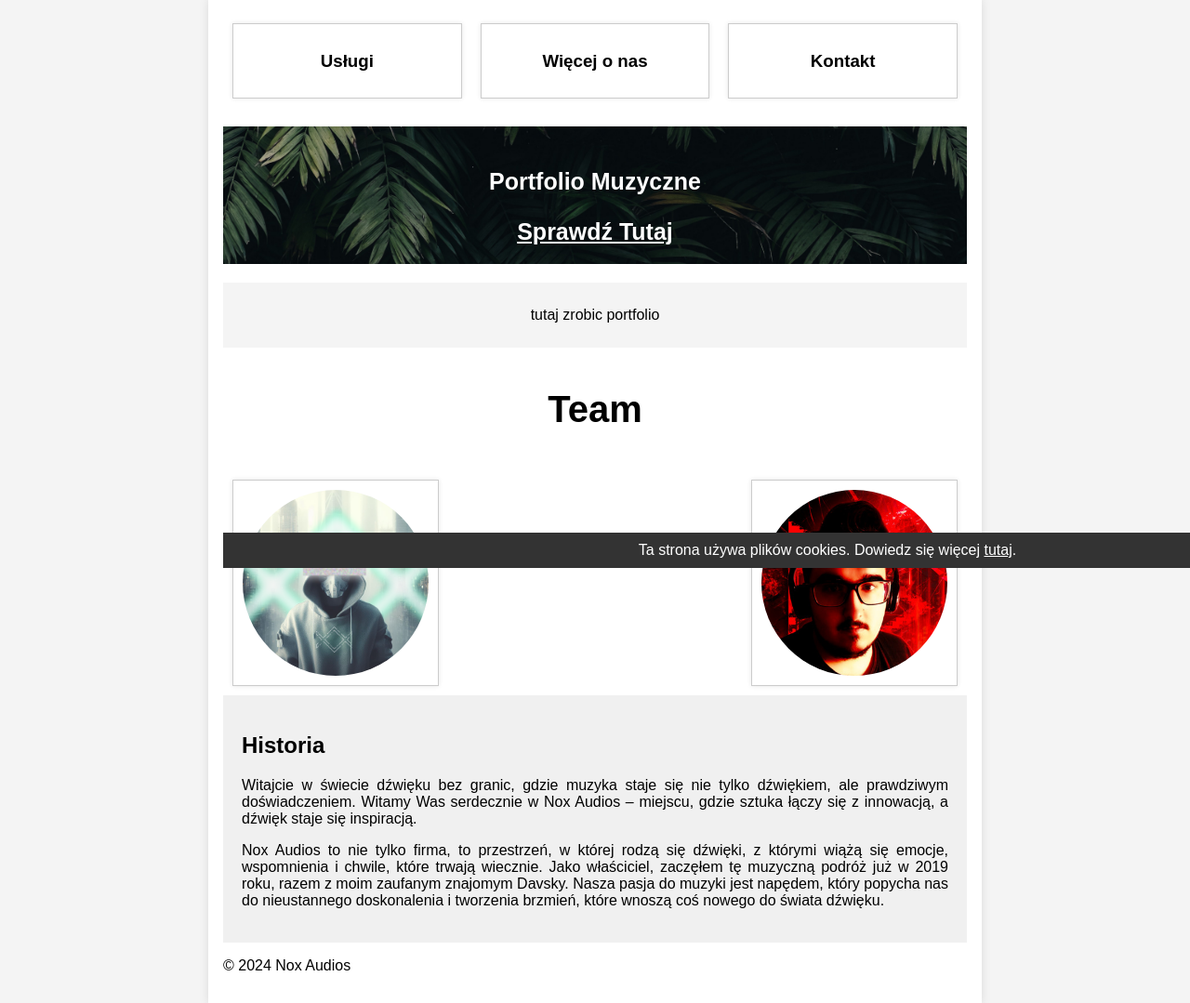
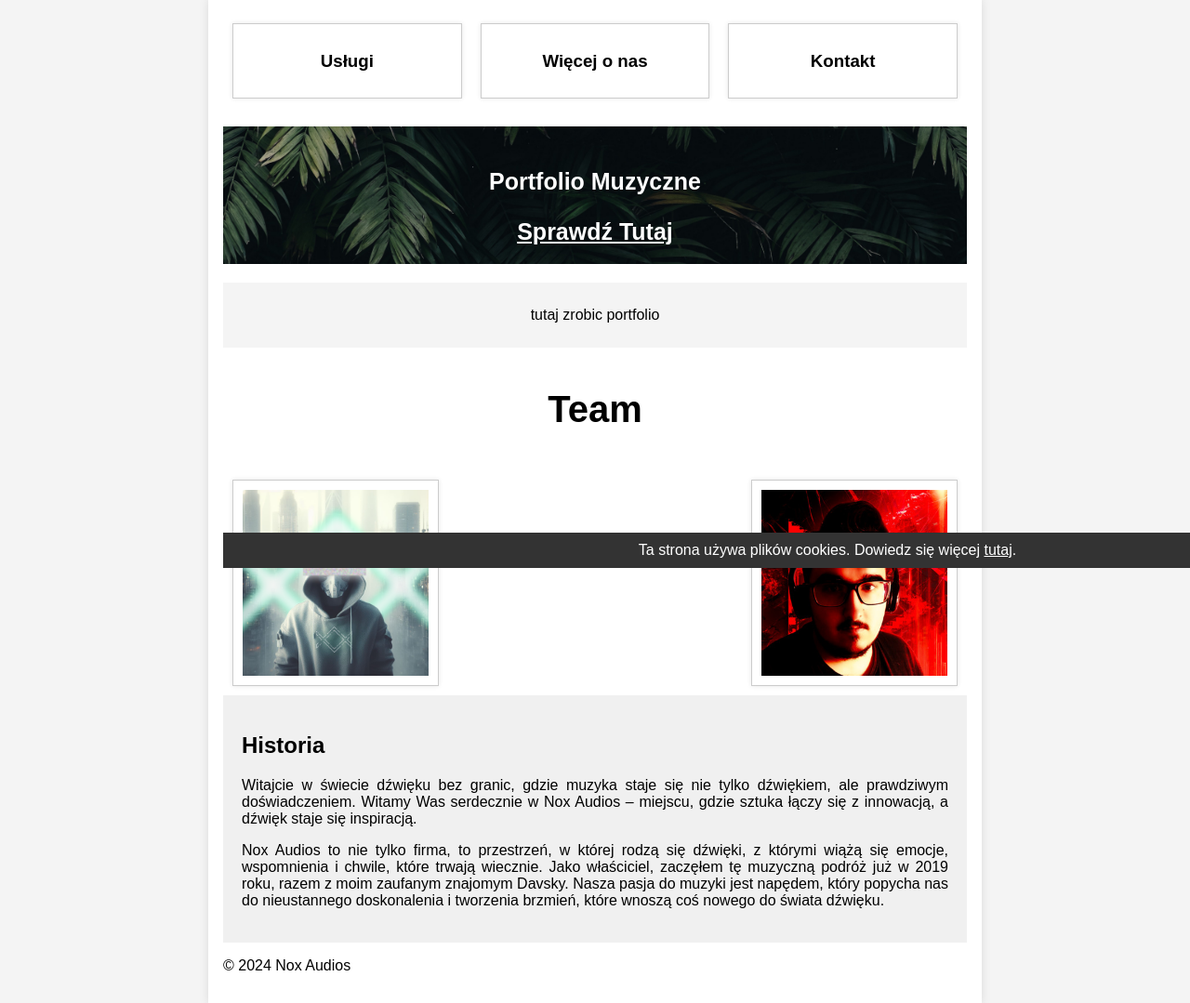
Before and after one commit to HexitRely/hexitrely.github.io, a PHP site: page /nox-audios.html in a window 1280 px wide. Shown: the part 189-1268 px from the top of the page at 93% size. Run offline with PHP 8.4, Linux system fonts and the light colour scheme; some web fonts are replaced.

Commit message:
Update styles.css

```diff
--- a/styles.css
+++ b/styles.css
@@ -146,12 +146,21 @@ h1, h2, h3, h4, h5, h6 {
   padding: 5px;
 }
 
-.team-member-box img {
+/*.team-member-box img {
   max-width: 100%;
   height: auto;
   border-radius: 50%;
   margin-bottom: 10px;
 
+}
+*/
+.team-member-box img {
+  max-width: 100%;
+  max-height: 100%;
+  width: auto;
+  height: auto;
+  display: block;
+  margin: 0 auto; /* Dodaje centrowanie obrazu */
 }
 
 .team-member-box:hover {
```
